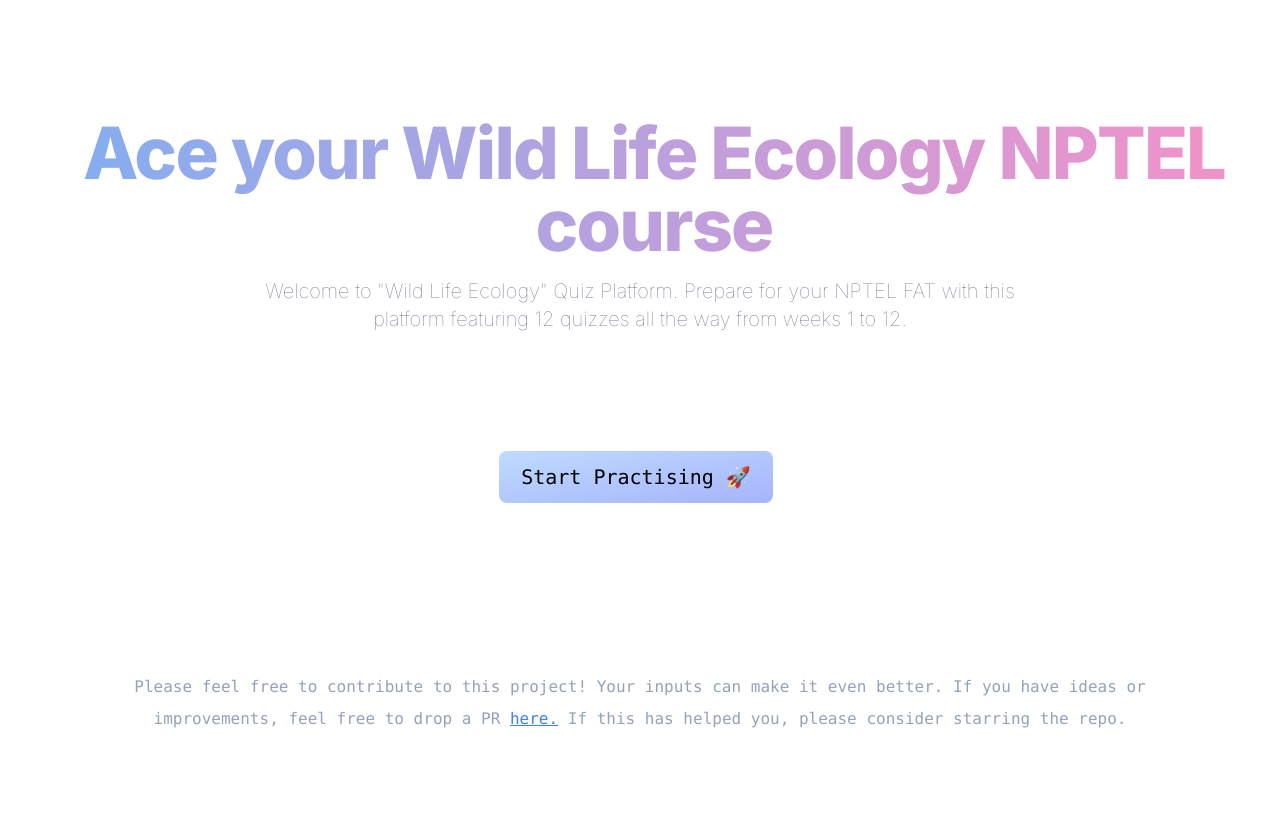
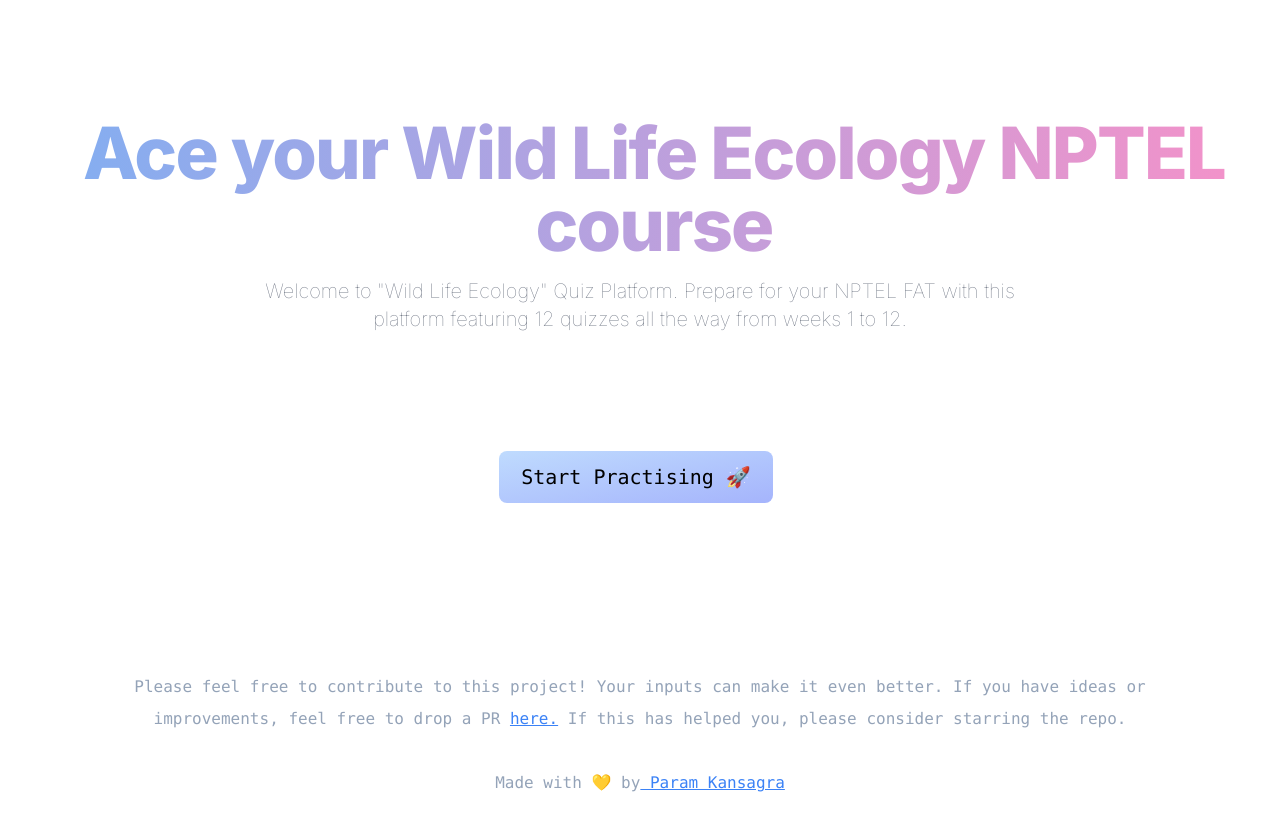
Before and after one commit to paramkansagra/wildlife_ecology_nptel, a Next.js app: page / in a window 1280 px wide. Shown: the top 830 px of the page. Built offline with nearby package versions, Linux system fonts and the light colour scheme.

Commit message:
added heart emoji

```diff
--- a/components/landing-page.tsx
+++ b/components/landing-page.tsx
@@ -47,6 +47,17 @@
 					<u> here.</u>
 				</a>{" "}
 				If this has helped you, please consider starring the repo.
+
+				<br></br>
+				<br></br>
+				Made with &#128155; by
+				<a
+					href="https://www.linkedin.com/in/param-kansagra-40912220b/"
+					target="_blank"
+					className="text-blue-500"
+				>
+					<u> Param Kansagra</u>
+				</a>{" "}
 			</div>
 		</>
 	);
```
